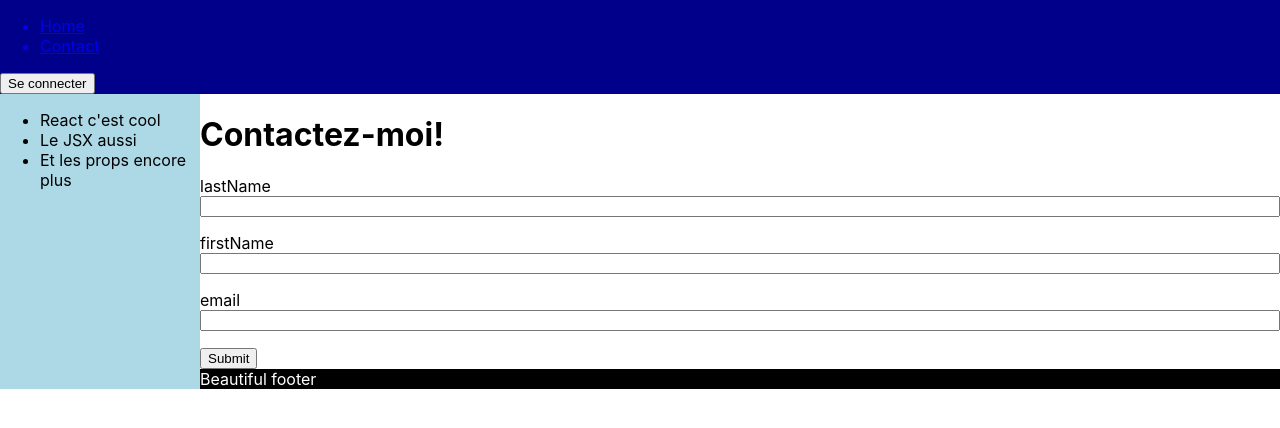
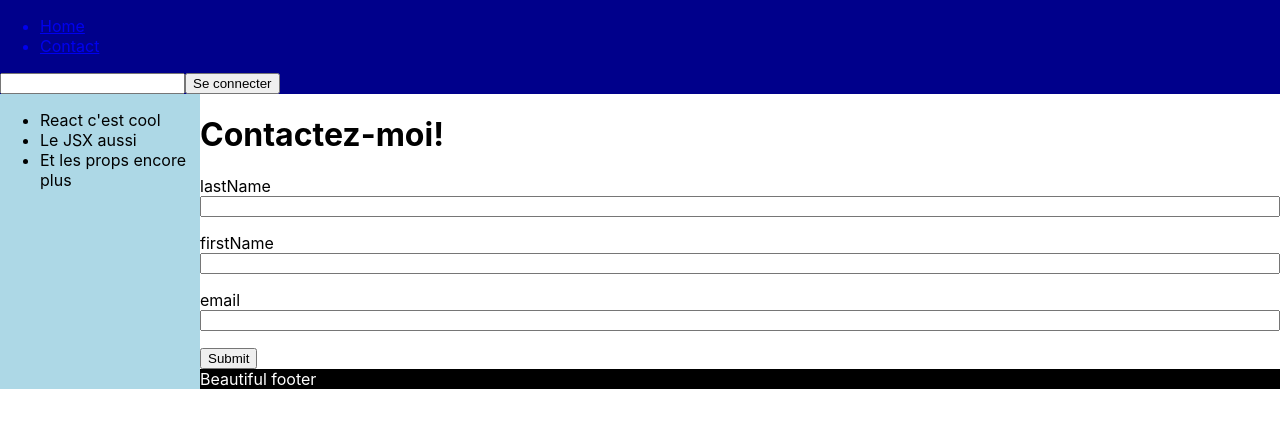
Before and after one commit to Moonpearl/formation-react, a React (Create React App) app: page /contact in a window 1280 px wide. Shown: the top 428 px of the page. Built offline with nearby package versions, Linux system fonts and the light colour scheme.

Commit message:
added action creators and dispatchers

```diff
--- a/src/components/AllArticles/AllArticles.jsx
+++ b/src/components/AllArticles/AllArticles.jsx
@@ -3,7 +3,6 @@ import { Article } from '../';
 
 const AllArticles = (props) =>
   <Fragment>
-    {console.log('Store state = ', props)}
     <h1>Liste des articles</h1>
     {props.articles.map( (item, index) =>
       <Article key={index} {...item} />
--- a/src/components/LoginButton/LoginButton.jsx
+++ b/src/components/LoginButton/LoginButton.jsx
@@ -1,26 +1,48 @@
-import React, { Component } from 'react';
-import store from '../../redux/store';
+import React, { Component, Fragment } from 'react';
 
 class LoginButton extends Component {
-  handleClick = () => {
-    const { logged } = this.props;
+  state = {
+    username: '',
+  }
 
-    store.dispatch({
-      type: (logged ? 'LOG_OUT' : 'LOG_IN' ),
+  // sendLogin = () => {
+  //   const { dispatch } = this.props;
+  //   const { username } = this.state;
+
+  //   dispatch(loginAction(username));
+  // }
+
+  // sendLogout = () => {
+  //   const { dispatch } = this.props;
+
+  //   dispatch(logoutAction());
+  // }
+
+  handleUsernameChanged = (event) => {
+    this.setState({
+      username: event.target.value,
     });
   }
 
   render() {
-    const { logged } = this.props;
+    const { logged, login, logout } = this.props;
+    const { username } = this.state;
 
     return (
-      <button onClick={this.handleClick}>
+      <Fragment>
         { logged ?
-          'Se déconnecter'
+          <button onClick={logout}>
+            Se déconnecter
+          </button>
         :
-          'Se connecter'
+          <div>
+            <input type="text" value={username} onChange={this.handleUsernameChanged} />
+            <button onClick={() => login(username)}>
+              Se connecter
+            </button>
+          </div>
         }
-      </button>
+      </Fragment>
     );
   }
 }
--- a/src/components/Sidebar/Sidebar.jsx
+++ b/src/components/Sidebar/Sidebar.jsx
@@ -3,6 +3,9 @@ import './Sidebar.css';
 
 const Sidebar = (props) =>
   <aside className="App-sidebar" >
+    { props.logged ?
+      <div>Bonjour {props.logged.username}!</div>
+    : null }
     <ul>
       {props.articleTitles.map( (articleTitle, index) =>
         <li key={index}>
--- a/src/pages/Article/Article.jsx
+++ b/src/pages/Article/Article.jsx
@@ -4,7 +4,6 @@ import { Layout, Article } from '../../components';
 
 const ArticlePage = (props) =>
   <Layout>
-    {console.log(props)}
     <Article {...props.articles[props.match.params.id]} />
   </Layout>
 ;
--- a/src/pages/Contact/Contact.jsx
+++ b/src/pages/Contact/Contact.jsx
@@ -58,7 +58,6 @@ class ContactForm extends Component {
 
   handleSubmit = (event) => {
     event.preventDefault();
-    console.log(this.state);
   }
 
   handleTextInputChange = (event) => {
--- a/src/redux/containers/LoginButtonContainer.jsx
+++ b/src/redux/containers/LoginButtonContainer.jsx
@@ -4,15 +4,26 @@ import LoginButton from '../../components/LoginButton/LoginButton';
 
 class LoginButtonContainer extends Component {
   render() {
+    console.log(this.props);
+
     return (
-      <LoginButton logged={this.props.logged} />
+      <LoginButton {...this.props} />
     );
   }
 }
 
+const logoutAction = () => ({ type: 'LOG_OUT' });
+const loginAction = (username) => ({ type: 'LOG_IN', username });
+
 function mapStateToProps(state, ownProps) {
-  console.log('Store State =', state);
   return { logged: state.logged };
 }
 
-export default connect(mapStateToProps)(LoginButtonContainer);
+function mapDispatchToProps(dispatch) {
+  return {
+    logout: () => dispatch(logoutAction()),
+    login: (username) => dispatch(loginAction(username)),
+  };
+}
+
+export default connect(mapStateToProps, mapDispatchToProps)(LoginButtonContainer);
--- a/src/redux/containers/SidebarContainer.jsx
+++ b/src/redux/containers/SidebarContainer.jsx
@@ -5,7 +5,7 @@ import Sidebar from '../../components/Sidebar/Sidebar';
 class SidebarContainer extends Component {
   render() {
     return (
-      <Sidebar articleTitles={this.props.articleTitles} />
+      <Sidebar {...this.props} />
     );
   }
 }
@@ -13,6 +13,7 @@ class SidebarContainer extends Component {
 function mapStateToProps(state, ownProps) {
   return {
     articleTitles: state.articles.map( article => article.title ),
+    logged: state.logged,
   };
 }
 
--- a/src/redux/reducers/logged.js
+++ b/src/redux/reducers/logged.js
@@ -1,11 +1,11 @@
-const initialState = false;
+const initialState = null;
 
 export default function (state = initialState, action) {
   switch (action.type) {
     case 'LOG_IN':
-      return true;
+      return { username: action.username };
     case 'LOG_OUT':
-      return false;
+      return null;
     default:
       return state;
   }
```
